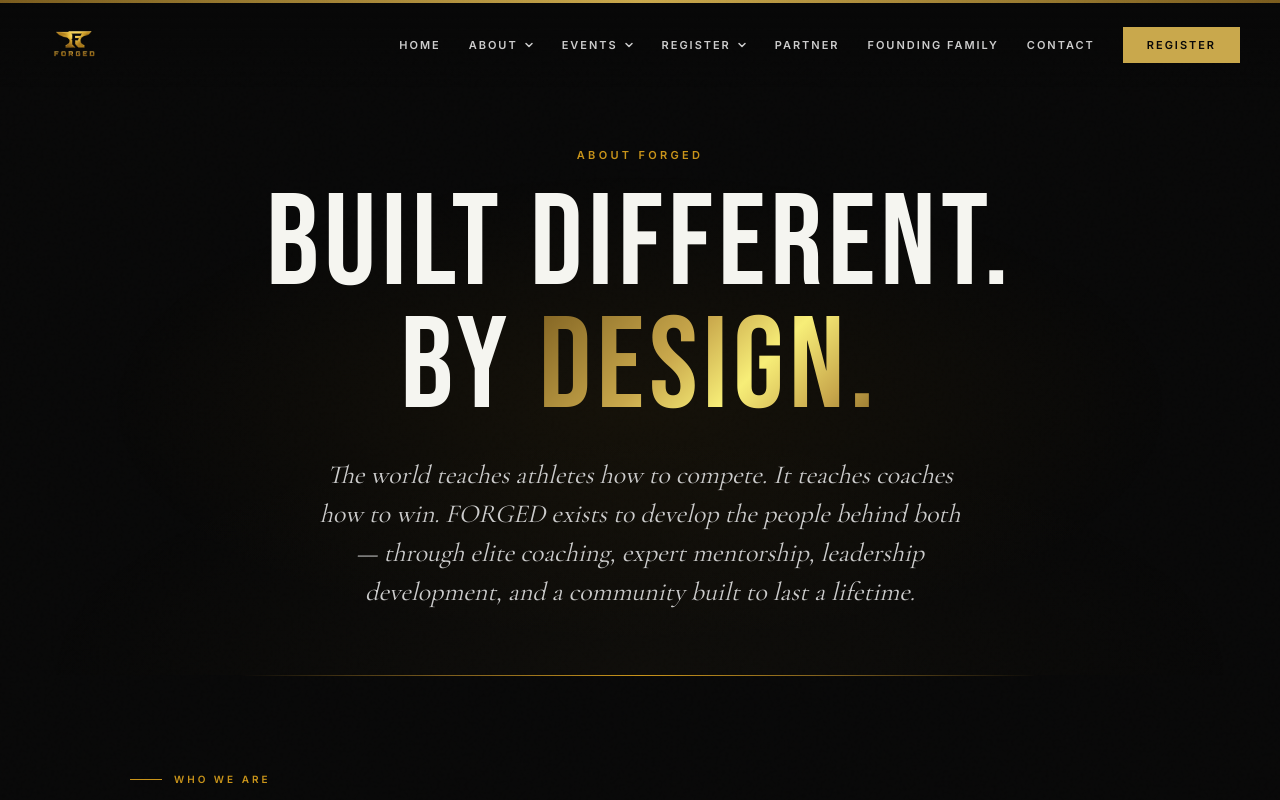
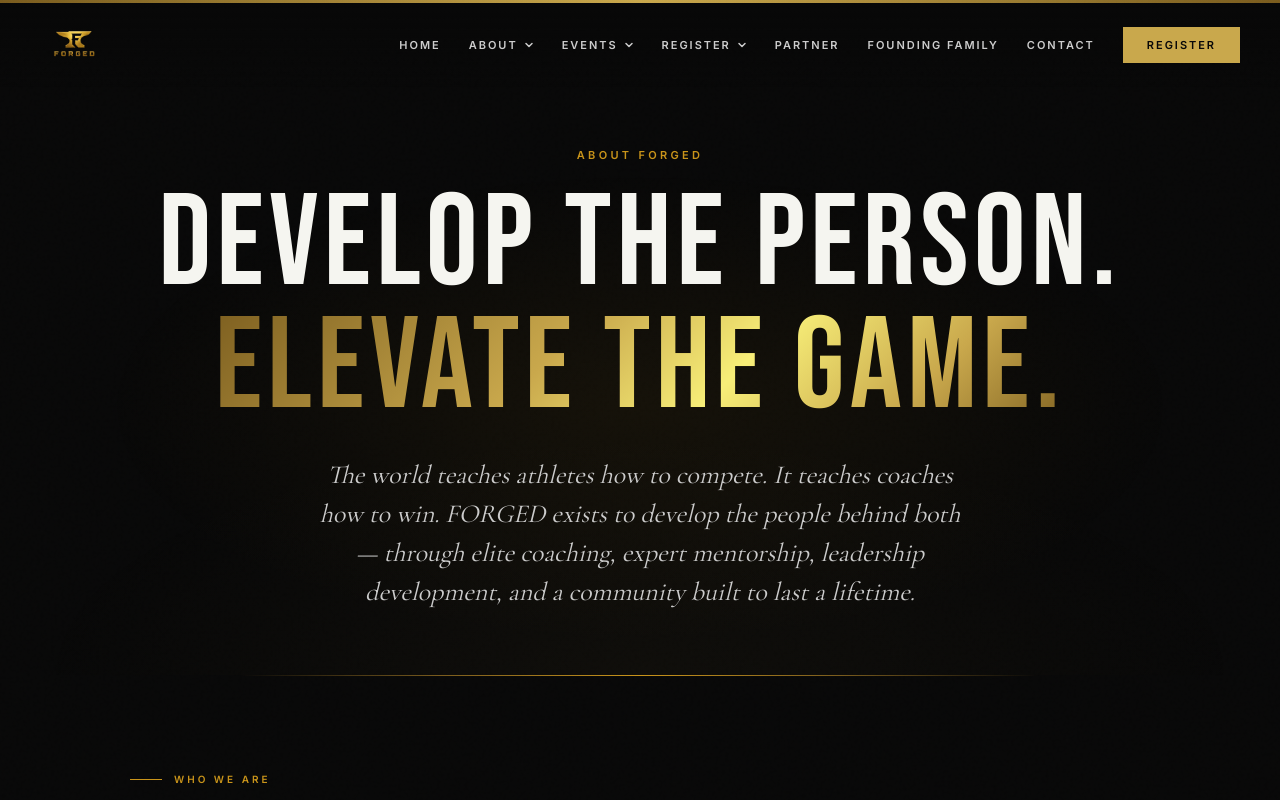
Before and after one commit to beforged26/forged-site, a Next.js app in the folder forged-site/: page /about in a window 1280 px wide. Shown: the top 800 px of the page. Built offline with nearby package versions, Linux system fonts and the light colour scheme.

Commit message:
Update page.tsx

```diff
--- a/forged-site/src/app/about/page.tsx
+++ b/forged-site/src/app/about/page.tsx
@@ -68,8 +68,8 @@ export default function About() {
           About FORGED
         </p>
         <h1 className="font-display text-[clamp(56px,11vw,130px)] leading-[0.95] tracking-[0.04em] text-cream mb-6 relative z-[1]">
-          BUILT DIFFERENT.
-          <br />BY <span className="gold-gradient-text">DESIGN.</span>
+          DEVELOP THE PERSON.
+          <br /><span className="gold-gradient-text">ELEVATE THE GAME.</span>
         </h1>
         <p className="font-serif italic text-[clamp(18px,3vw,26px)] text-light max-w-[660px] mx-auto relative z-[1] leading-[1.5]">
           The world teaches athletes how to compete. It teaches coaches how to
```
